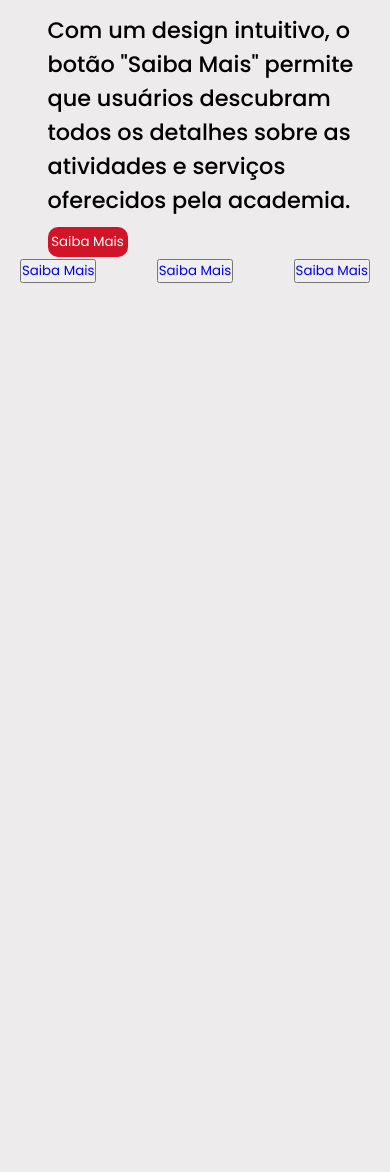
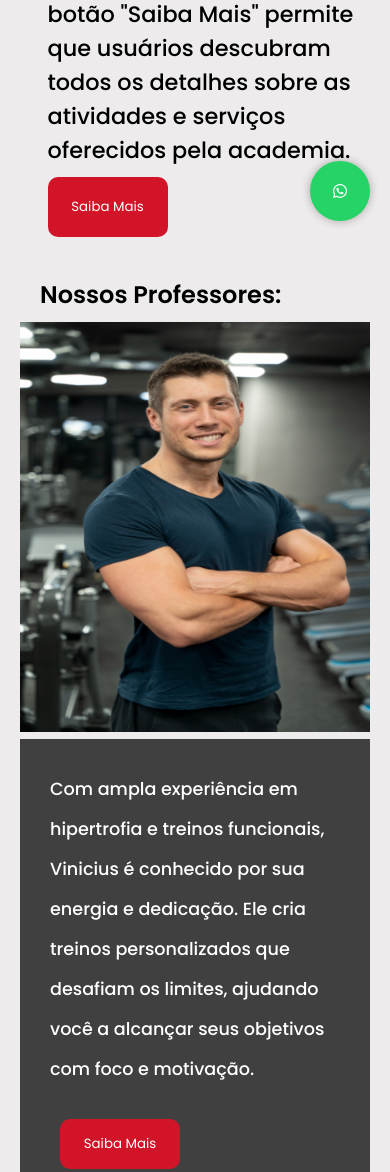
Before and after one commit to Vinicius-dv/Projeto_academia, a plain HTML site: page index.html in a window 390 px wide. Shown: the part 603-1775 px from the top of the page. Before the commit the page ends 931 px from the top, so only its background shows below. Drawn offline with Linux system fonts and the light colour scheme.

Commit message:
card dos professores terminado e responsivo, proxima parte é o footer

```diff
--- a/index.html
+++ b/index.html
@@ -20,7 +20,7 @@
         <div class="div_main_itens">
             <ul class="main_itens">
                 <li class="nav-item active">
-                    <a href="#home">Home</a>
+                    <a href="#Home">Home</a>
                 </li>
                 <li class="nav-item active">
                     <a href="#Professores">Professores</a>
@@ -40,11 +40,11 @@
 
             <ul id="mobile-nav-list">
                 <li class="nav-item">
-                    <a href="#home">Home</a>
+                    <a href="#Home">Home</a>
                 </li>
 
                 <li class="nav-item">
-                    <a href="#professores">Professores</a>
+                    <a href="#Professores">Professores</a>
                 </li>
                 <li class="nav-item">
                     <a href="#testimonials">Contato</a>
@@ -55,7 +55,7 @@
 
     <main class="main">
 
-         <div class="div_desc">
+         <div id="Home" class="div_desc">
          <h1>Quem somos ? </h1>
          <p class="p_desc">
           O Summer Project é um sistema digital voltado para academias, projetado para facilitar o acesso a informações importantes como horários, aulas, fotos e treinos.
@@ -74,49 +74,52 @@
         <img src="Imagens/happy-man-working-out-character-557969.png" alt="">
        </div>
 
-       <section id="Professores" class="prof_section">
+       <a href="https://wa.me/55YOURNUMBER" target="_blank" class="whatsapp-button">
+        <i class="fab fa-whatsapp whatsapp-icon"></i>
+      </a>
+
+       <h1 class="nossos_prof">Nossos Professores: </h1>
+       <section id="Professores" class="prof_section_margin">
+
+            <div class="div_img_prof">
+                <img class="img_prof" src="Imagens/professor_2.png" alt="">
+            </div>
             <div class="desc_prof">
-                <p class="p_prof"></p>
+                <p class="p_prof">Com ampla experiência em hipertrofia e treinos funcionais, Vinicius é conhecido por sua energia e dedicação. Ele cria treinos personalizados que desafiam os limites, ajudando você a alcançar seus objetivos com foco e motivação.</p>
                 <button class="button_prof">
                     <a href="/saiba_mais.html" target="_blank">Saiba Mais</a>
                 </button>
             </div>
-
-            <div class="img_prof">
-                <img src="" alt="">
-            </div>
        </section>
 
 
-       <section id="Professores" class="prof_section">
+       <section class="prof_section">
+        <div class="div_img_prof">
+            <img class="img_prof" src="Imagens/professor_1.png" alt="">
+        </div>
         <div class="desc_prof">
-            <p class="p_prof"></p>
+            <p class="p_prof">Flávia combina paixão por qualidade de vida com treinos funcionais eficazes. Sua abordagem acolhedora transforma cada sessão em um momento de evolução, promovendo força, equilíbrio e confiança no dia a dia.</p>
             <button class="button_prof">
                 <a href="/saiba_mais.html" target="_blank">Saiba Mais</a>
             </button>
         </div>
 
-        <div class="img_prof">
-            <img src="" alt="">
-        </div>
+
       </section>
 
 
 
-      <section id="Professores" class="prof_section">
+      <section class="prof_section">
+        <div class="div_img_prof">
+            <img class="img_prof" src="Imagens/professor_3.png" alt="">
+        </div>
         <div class="desc_prof">
-            <p class="p_prof"></p>
+            <p class="p_prof">Especialista em treinos intensos e preparação física, Laionel ajuda atletas e iniciantes a atingirem o máximo desempenho. Com carisma e disciplina, ele garante que cada treino seja produtivo e motivador.</p>
             <button class="button_prof">
                 <a href="/saiba_mais.html" target="_blank">Saiba Mais</a>
             </button>
         </div>
-
-        <div class="img_prof">
-            <img src="" alt="">
-        </div>
       </section>
-
-
     </main>
 
     <script src="meuscript.js"></script>
--- a/style.css
+++ b/style.css
@@ -20,8 +20,9 @@ body,html{
     display: flex;
     justify-content: space-between;
     align-items: center;
-    margin: 0px 0px 100px 0px ;
-    padding: 20px 40px 0px 20px;
+    margin-bottom: 50px;
+    padding: 0px 40px 0px 20px;
+    margin-top: 0px;
     height: 110px;
     background-color: #151515;
     color: white;
@@ -104,10 +105,27 @@ body,html{
 
 .main {
     display: flex;
-    justify-content: space-between; /* Ajusta o espaço entre os elementos */
-    align-items: center; /* Alinha verticalmente se necessário */
-    flex-wrap: wrap; /* Permite quebra de linha em telas menores */
+    justify-content: space-between;
+    align-items: center;
+    flex-wrap: wrap;
     padding: 20px;
+  }
+
+  .whatsapp-button {
+    position: fixed;
+    bottom: 20px;
+    right: 20px;
+    z-index: 9999;
+    background-color: #25d366;
+    color: white;
+    width: 60px;
+    height: 60px;
+    border-radius: 50%;
+    display: flex;
+    justify-content: center;
+    align-items: center;
+    box-shadow: 0px 0px 10px rgba(0, 0, 0, 0.3);
+    cursor: pointer;
   }
 
 .div_desc{
@@ -168,8 +186,8 @@ body,html{
         display: none;
     }
     .button_mais{
-      width: 80px;
-      height: 30px;
+      width: 120px;
+      height: 60px;
       margin-top: 0px;
     }
 }
@@ -183,3 +201,134 @@ body,html{
         display: none;
     }
 }
+
+/*Estilos da section professores*/
+
+.nossos_prof{
+    margin: 20px 0px 30px 80px;
+}
+
+.prof_section_margin{
+    display: flex;
+    width: 100%;
+}
+.prof_section{
+    display: flex;
+    width: 100%;
+    margin-top: 50px;
+}
+.div_img_prof{
+    margin-left: 80px;
+}
+
+.img_prof{
+    height: 410px;
+    width: 400px;
+    border-radius: 20px 0px 0px 20px;
+}
+
+.desc_prof{
+    width: 900px;
+    background-color: #151515cb;
+    color: white;
+    border-radius: 0px 20px 20px 0px;
+    height: 410px;
+    line-height: 40px;
+}
+
+.p_prof{
+    display: flex;
+    align-items: center;
+    justify-content: center;
+    font-size: 1.1em;
+    font-weight: 500;
+    padding: 30px;
+}
+.button_prof{
+    border: none;
+    background-color: #D21428;
+    width: 120px;
+    height: 50px;
+    border-radius: 10px;
+    margin-left: 40px;
+    transition: background-color 0.3s;
+}
+
+.button_prof a{
+    color: white;
+  }
+.button_prof:hover{
+    background-color: black;
+  }
+
+/* Responsividade professores*/
+
+@media (max-width: 768px){
+    .nossos_prof{
+        font-size: 1.5em;
+        font-weight: 600;
+        margin-left: 20px;
+        margin-bottom: 10px;
+        margin-top: 40px;
+    }
+    .prof_section_margin{
+        display: flex;
+        flex-direction: column;
+        width: 100%;
+    }
+    .prof_section{
+        display: flex;
+        flex-direction: column;
+        width: 100%;
+        margin-top: 50px;
+    }
+    .div_img_prof{
+        margin-left: 0px;
+        width: 90%;
+    }
+    .img_prof{
+       width: 350px;
+       border-radius: 0px;
+    }
+    .desc_prof{
+        width: 350px;
+        height: 570px;
+        border-radius: 0px;
+    }
+}
+
+@media (min-width:770px) and (max-width:1100px) {
+    .nossos_prof{
+        margin-left: 60px;
+        font-size: 1.6em;
+        font-weight: 600;
+        margin-bottom: 10px;
+        margin-top: 40px;
+    }
+    .prof_section_margin{
+        display: flex;
+        flex-direction: column;
+        width: 100%;
+    }
+    .prof_section{
+        display: flex;
+        flex-direction: column;
+        width: 100%;
+        margin-top: 50px;
+    }
+    .div_img_prof{
+        margin-left: 50px;
+        width: 90%;
+    }
+    .img_prof{
+       width: 700px;
+       border-radius: 0px;
+       height: 550px;
+    }
+    .desc_prof{
+        width: 700px;
+        height: 350px;
+        border-radius: 0px;
+        margin-left: 50px;
+    }
+}
```
Also changed, not shown: Imagens/professor_1.jpg (deleted), Imagens/professor_1.png (added), Imagens/professor_2.jpg (deleted), Imagens/professor_2.png (added), Imagens/professor_3.jpg (deleted), Imagens/professor_3.png (added).
